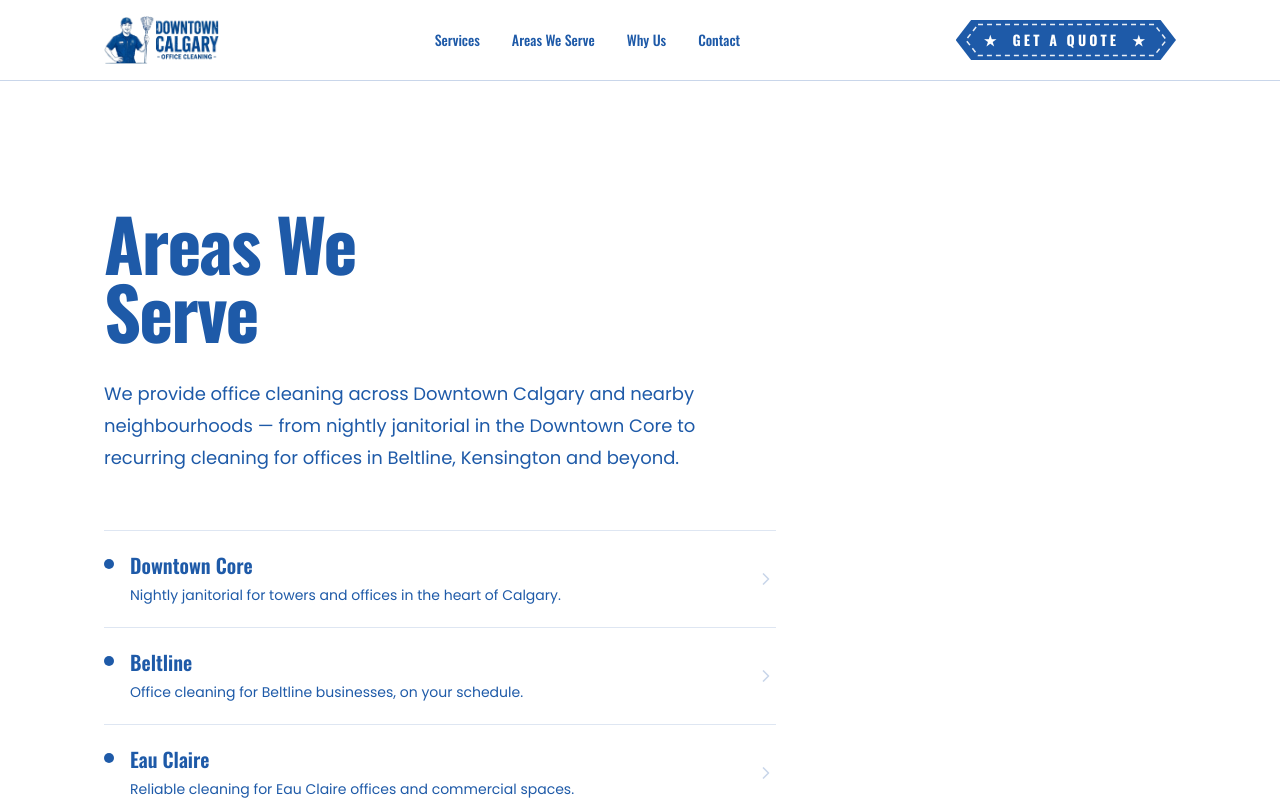
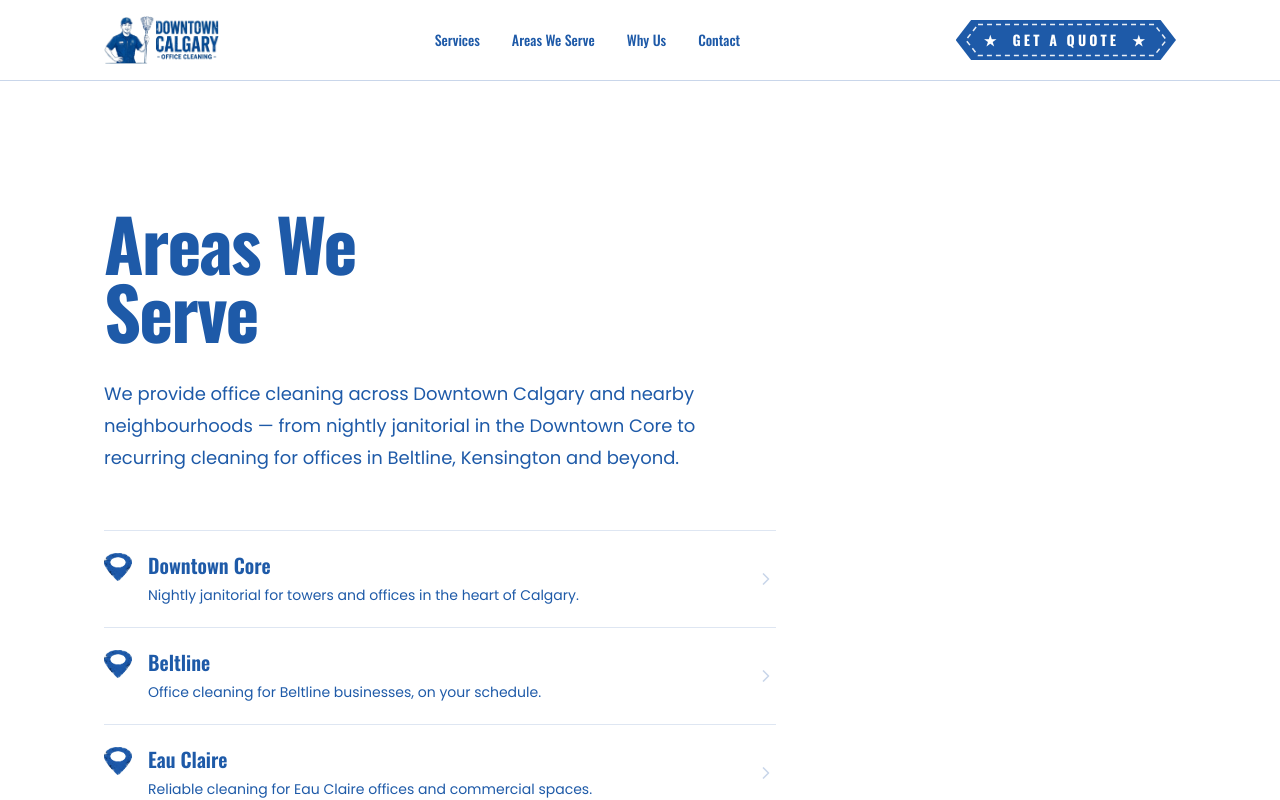
Before and after one commit to danielospina-la/downtown-calgary-office-cleaning, a Next.js app: page /areas-we-serve in a window 1280 px wide. Shown: the top 800 px of the page. Built offline with nearby package versions, Linux system fonts and the light colour scheme.

Commit message:
Areas page: DotRow icon prop

```diff
--- a/src/components/DotRow.tsx
+++ b/src/components/DotRow.tsx
@@ -19,21 +19,34 @@ type DotRowProps = {
   label: string;
   sublabel?: string;
   href?: string;
+  /** Optional custom bullet icon (image src). Falls back to the dot. */
+  icon?: string;
 };
 
 /**
- * Shared "floor directory" row: electric dot + label (+ optional sublabel)
- * on the left, chevron on the right, hairline divider below.
- * Used across Services, Why Us, and Service Areas for one consistent list style.
+ * Shared "floor directory" row: electric dot (or custom icon) + label
+ * (+ optional sublabel) on the left, chevron on the right, hairline
+ * divider below. Used across Services, Why Us, and Service Areas for one
+ * consistent list style.
  */
-export default function DotRow({ label, sublabel, href }: DotRowProps) {
+export default function DotRow({ label, sublabel, href, icon }: DotRowProps) {
   const rowClass =
     "group flex items-center justify-between gap-4 border-b border-steel/60 py-5 first:border-t";
 
   const content = (
     <>
       <span className="flex items-start gap-4">
-        <span className="mt-2 h-2.5 w-2.5 shrink-0 rounded-full bg-electric" />
+        {icon ? (
+          <img
+            src={icon}
+            alt=""
+            width={28}
+            height={28}
+            className="mt-0.5 h-7 w-7 shrink-0"
+          />
+        ) : (
+          <span className="mt-2 h-2.5 w-2.5 shrink-0 rounded-full bg-electric" />
+        )}
         <span>
           <span className="block font-heading text-lg font-semibold text-navy sm:text-xl">
             {label}
--- a/src/components/ServiceAreas.tsx
+++ b/src/components/ServiceAreas.tsx
@@ -62,6 +62,7 @@ export default function ServiceAreas() {
               label={area.name}
               sublabel={area.blurb}
               href="/contact"
+              icon="/icons/bullet-area-pin.webp"
             />
           ))}
         </div>
```
